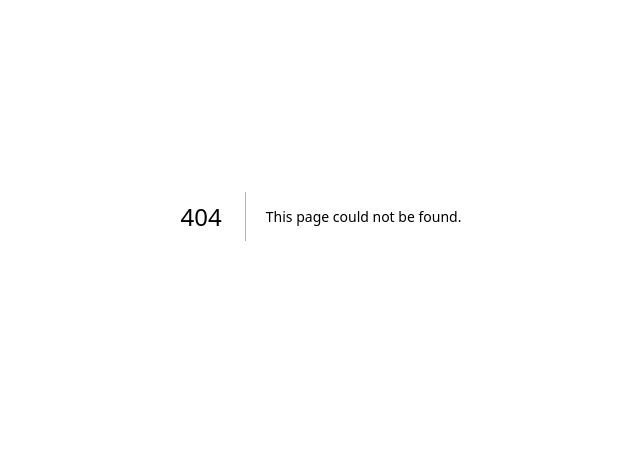
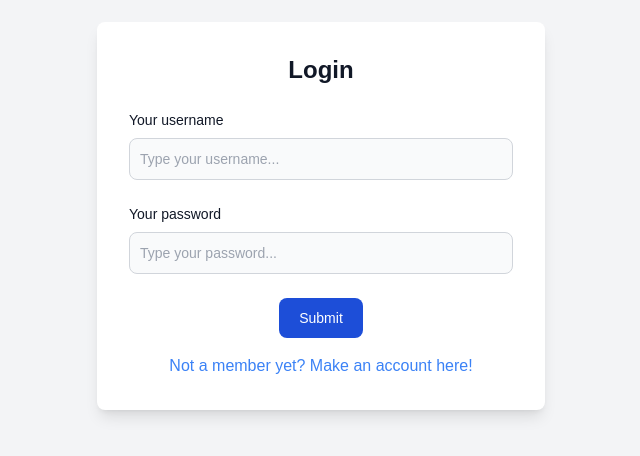
Before and after one commit to MarinkoMarinko/Blog-website, a Next.js app in the folder blog-app/: page /login in a window 1280 px wide. Before the commit this address had no page. Shown: the part 184-640 px from the top of the page, without its empty margins (319-959 px from the left). Built offline with nearby package versions, Linux system fonts and the light colour scheme.

Commit message:
Dodate forme za registraciju i ispis pojedinacnih postova

```diff
--- a/blog-app/app/api/posts/[id]/route.ts
+++ b/blog-app/app/api/posts/[id]/route.ts
@@ -7,7 +7,15 @@ export async function GET(req: Request, { params } : { params: { id: string } })
             where: {
                 post_id,
             },
+            include: {
+                author: {
+                    select: {
+                        username: true,
+                    }
+                }
+            },
         });
+        if(!post) return Response.json({ msg: 'Post not found' }, { status: 404 });
         return Response.json({ data: post }, { status: 200 });
     }
     catch (error) {
--- a/blog-app/app/api/posts/route.ts
+++ b/blog-app/app/api/posts/route.ts
@@ -11,6 +11,7 @@ export async function GET() {
                 }
             }
         });
+        if(!posts) return Response.json({ data: posts }, { status: 404 });
         return Response.json({ data: posts }, { status: 200 });
     } catch (error) {
         return Response.json({ err: error }, { status: 500 });
--- /dev/null
+++ b/blog-app/app/login/page.tsx
@@ -0,0 +1,44 @@
+import Link from "next/link";
+
+export default function Login() {
+    return (
+        <div className="min-h-screen flex items-center justify-center bg-gray-100 dark:bg-gray-900">
+            <div className="w-full max-w-md p-8 bg-white dark:bg-gray-800 rounded-lg shadow-lg">
+                <h2 className="text-2xl font-bold text-center text-gray-900 dark:text-white mb-6">Login</h2>
+                <form className="space-y-6">
+                    <div className="mb-5">
+                        <label className="block mb-2 text-sm font-medium text-gray-900 dark:text-white">Your username</label>
+                        <input
+                            type="text"
+                            id="username"
+                            className="bg-gray-50 border border-gray-300 text-gray-900 text-sm rounded-lg focus:ring-blue-500 focus:border-blue-500 block w-full p-2.5 dark:bg-gray-700 dark:border-gray-600 dark:placeholder-gray-400 dark:text-white dark:focus:ring-blue-500 dark:focus:border-blue-500"
+                            placeholder="Type your username..."
+                            required
+                        />
+                    </div>
+                    <div className="mb-5">
+                        <label className="block mb-2 text-sm font-medium text-gray-900 dark:text-white">Your password</label>
+                        <input
+                            type="password"
+                            id="password"
+                            className="bg-gray-50 border border-gray-300 text-gray-900 text-sm rounded-lg focus:ring-blue-500 focus:border-blue-500 block w-full p-2.5 dark:bg-gray-700 dark:border-gray-600 dark:placeholder-gray-400 dark:text-white dark:focus:ring-blue-500 dark:focus:border-blue-500"
+                            required
+                            placeholder="Type your password..."
+                        />
+                    </div>
+                    <div className="flex items-center justify-center flex-col">
+                        <button
+                            type="submit"
+                            className="text-white bg-blue-700 hover:bg-blue-800 focus:ring-4 focus:outline-none focus:ring-blue-300 font-medium rounded-lg text-sm w-full sm:w-auto px-5 py-2.5 text-center dark:bg-blue-600 dark:hover:bg-blue-700 dark:focus:ring-blue-800"
+                        >
+                            Submit
+                        </button>
+                        <Link className='mt-4 text-blue-500 hover:text-blue-600' href='/register'>
+                            Not a member yet? Make an account here!
+                        </Link>
+                    </div>
+                </form>
+            </div>
+        </div>
+    );
+}
--- a/blog-app/app/page.tsx
+++ b/blog-app/app/page.tsx
@@ -1,16 +1,32 @@
 'use client';
 import { useEffect, useState } from 'react';
 import Header from '../components/Header';
-import Card from '../components/Card'
+import PostComponent from '../components/Post'
 import Loading from '../components/Loading';
 import { Post } from '@prisma/client';
+import { useRouter } from 'next/navigation';
 
 export default function Home() {
+  const router = useRouter();
   const [posts, setPosts] = useState<Post[]>([]);
+  const [isLoading, setLoading] = useState(false);
   const getPosts = async() => {
-    const res = await fetch("http://localhost:3000/api/posts");
-    const { data } = await res.json();
-    setPosts(data);
+    try {
+      setLoading(true);
+      const res = await fetch("http://localhost:3000/api/posts");
+      if(res.status == 404)
+        router.push("/404");
+      else{
+        const { data } = await res.json();
+        setPosts(data);
+      }
+    }
+    catch (error) {
+      console.log(error);
+    }
+    finally{
+      setLoading(false);
+    }
   }
   useEffect(() => {
     getPosts();
@@ -24,8 +40,9 @@ export default function Home() {
       <div className="w-full p-4">
         <div className="flex flex-col gap-4">
           {posts.map((post: any) => (
-            <Card
+            <PostComponent
               key={post.post_id}
+              isLink={true}
               id ={post.post_id}
               username={post.author.username}
               title={post.title}
--- /dev/null
+++ b/blog-app/app/posts/[id]/page.tsx
@@ -0,0 +1,52 @@
+"use client";
+
+import Loading from "../../../components/Loading"
+import PostComponent from "../../../components/Post"
+import { useParams } from "next/navigation";
+import { useEffect, useState } from "react";
+import { Post } from '@prisma/client';
+import { useRouter } from "next/navigation";
+
+interface PostWithAuthor extends Post {
+    author: {
+      username: string;
+    };
+  }
+
+export default function ShowPost() {
+    const { id } = useParams();
+    const router = useRouter();
+    const [post, setPost] = useState<PostWithAuthor | null>(null);
+    const [isLoading, setLoading] = useState(false);
+    const getPost = async() => {
+        try {
+            setLoading(true);
+            const res = await fetch("http://localhost:3000/api/posts/" + id);
+                if(res.status == 404)
+                    router.push("/404");
+                else{
+                    const { data } = await res.json();
+                    setPost(data);
+                }
+        } catch (error) {
+           console.log(error);
+        }
+        finally{
+            setLoading(false);
+        }
+    }
+    useEffect(() => {
+        getPost();
+    }, [])
+    if(isLoading) return <Loading />;
+    return(
+        <PostComponent
+              isLink={false}
+              id={post?.post_id || ""}
+              username={post?.author.username || ""}
+              title={post?.title || ""}
+              content={post?.content || ""}
+        />
+    );
+
+}
--- /dev/null
+++ b/blog-app/app/register/page.tsx
@@ -0,0 +1,44 @@
+import Link from "next/link";
+
+export default function Register(){
+    return(
+        <div className="min-h-screen flex items-center justify-center bg-gray-100 dark:bg-gray-900">
+            <div className="w-full max-w-md p-8 bg-white dark:bg-gray-800 rounded-lg shadow-lg">
+                <h2 className="text-2xl font-bold text-center text-gray-900 dark:text-white mb-6">Make an account</h2>
+                <form className="space-y-6">
+                    <div className="mb-5">
+                        <label className="block mb-2 text-sm font-medium text-gray-900 dark:text-white">Your username</label>
+                        <input
+                            type="text"
+                            id="username"
+                            className="bg-gray-50 border border-gray-300 text-gray-900 text-sm rounded-lg focus:ring-blue-500 focus:border-blue-500 block w-full p-2.5 dark:bg-gray-700 dark:border-gray-600 dark:placeholder-gray-400 dark:text-white dark:focus:ring-blue-500 dark:focus:border-blue-500"
+                            placeholder="Type your username..."
+                            required
+                        />
+                    </div>
+                    <div className="mb-5">
+                        <label className="block mb-2 text-sm font-medium text-gray-900 dark:text-white">Your password</label>
+                        <input
+                            type="password"
+                            id="password"
+                            className="bg-gray-50 border border-gray-300 text-gray-900 text-sm rounded-lg focus:ring-blue-500 focus:border-blue-500 block w-full p-2.5 dark:bg-gray-700 dark:border-gray-600 dark:placeholder-gray-400 dark:text-white dark:focus:ring-blue-500 dark:focus:border-blue-500"
+                            required
+                            placeholder="Type your password..."
+                        />
+                    </div>
+                    <div className="flex items-center justify-center flex-col">
+                        <button
+                            type="submit"
+                            className="text-white bg-blue-700 hover:bg-blue-800 focus:ring-4 focus:outline-none focus:ring-blue-300 font-medium rounded-lg text-sm w-full sm:w-auto px-5 py-2.5 text-center dark:bg-blue-600 dark:hover:bg-blue-700 dark:focus:ring-blue-800"
+                        >
+                            Submit
+                        </button>
+                        <Link className='mt-4 text-blue-500 hover:text-blue-600' href='/login'>
+                            Already a member? Login here!
+                        </Link>
+                    </div>
+                </form>
+            </div>
+        </div>
+    );
+}
--- a/blog-app/components/Card.tsx
+++ /dev/null
@@ -1,21 +0,0 @@
-import Link from "next/link";
-
-type CardProps = {
-    id: string;
-    username: string;
-    title: string;
-    content: string;
-  };
-
-  export default function Card({ id, username, title, content }: CardProps) {
-    return (
-        <Link href={`posts/${id}`}>
-            <div className="block w-full p-6 bg-white border border-gray-200 rounded-lg shadow hover:bg-gray-100 dark:bg-gray-800 dark:border-gray-700 dark:hover:bg-gray-700 mb-4">
-                <div className="font-semibold text-lg text-gray-900 dark:text-white">{username}:</div>
-                <hr className="my-2 border-gray-300 dark:border-gray-600" />
-                <h5 className="mb-2 text-2xl font-bold tracking-tight text-gray-900 dark:text-white">{title}</h5>
-                <p className="font-normal text-gray-700 dark:text-gray-400">{content}</p>
-            </div>
-        </Link>
-    );
-  }
--- /dev/null
+++ b/blog-app/components/Post.tsx
@@ -0,0 +1,33 @@
+import Link from "next/link";
+
+type CardProps = {
+  isLink: boolean;
+  id: string;
+  username: string;
+  title: string;
+  content: string;
+};
+
+export default function Card({isLink, id, username, title, content }: CardProps) {
+    const cardClasses = `block w-full p-6 bg-white border border-gray-200 rounded-lg shadow ${isLink ? 'hover:bg-gray-100 dark:hover:bg-gray-700' : ''
+    } dark:bg-gray-800 dark:border-gray-700 mb-4`;
+  const cardContent = (
+    <div className={cardClasses}>
+      <div className="font-semibold text-lg text-gray-900 dark:text-white">{username}:</div>
+      <hr className="my-2 border-gray-300 dark:border-gray-600" />
+      <h5 className="mb-2 text-2xl font-bold tracking-tight text-gray-900 dark:text-white">{title}</h5>
+      <p className="font-normal text-gray-700 dark:text-gray-400">{content}</p>
+    </div>
+  );
+  return (
+    <>
+      {isLink ? (
+        <Link href={`posts/${id}`} >
+            {cardContent}
+        </Link>
+      ) : (
+        cardContent
+      )}
+    </>
+  );
+}
```
